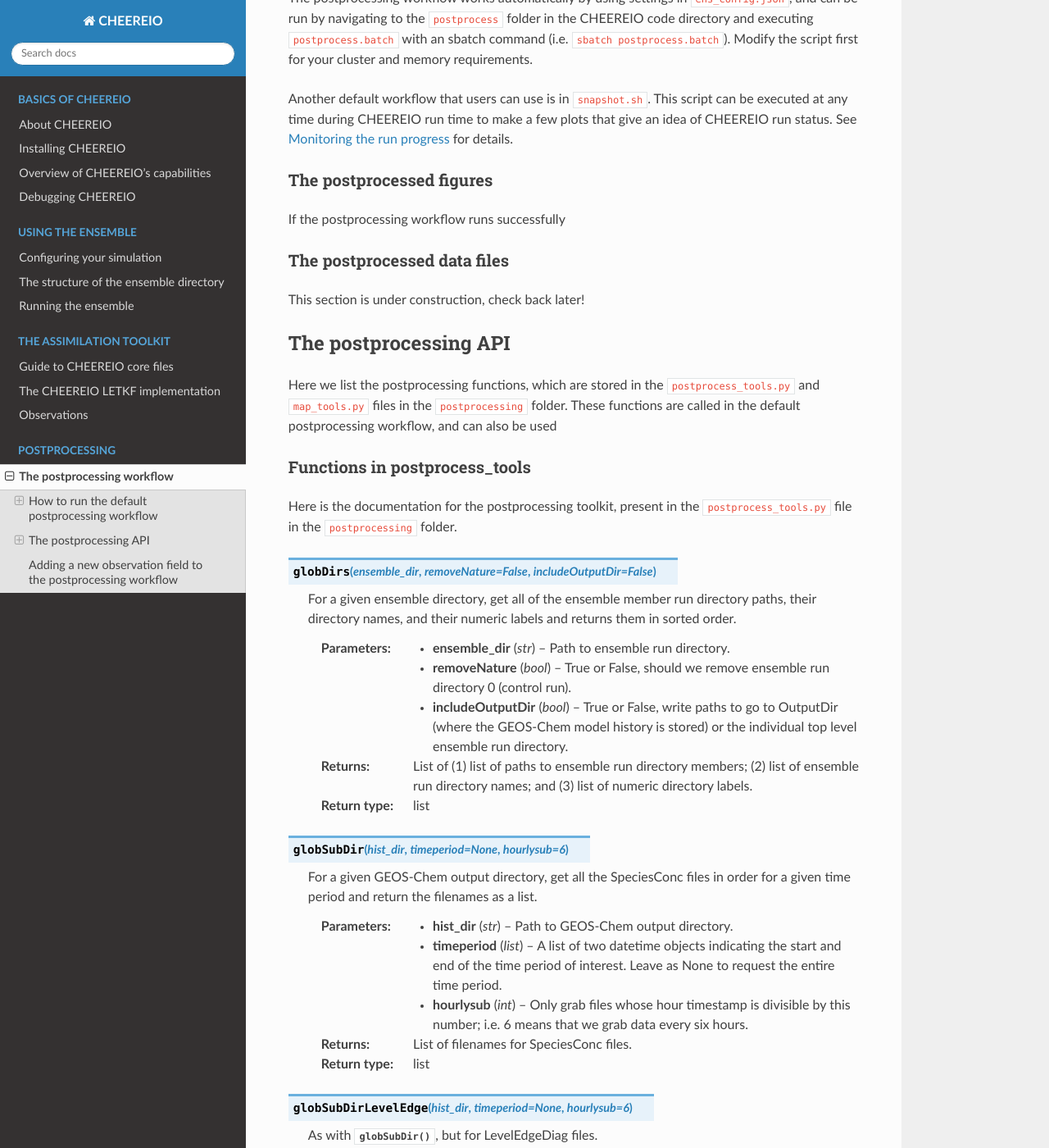
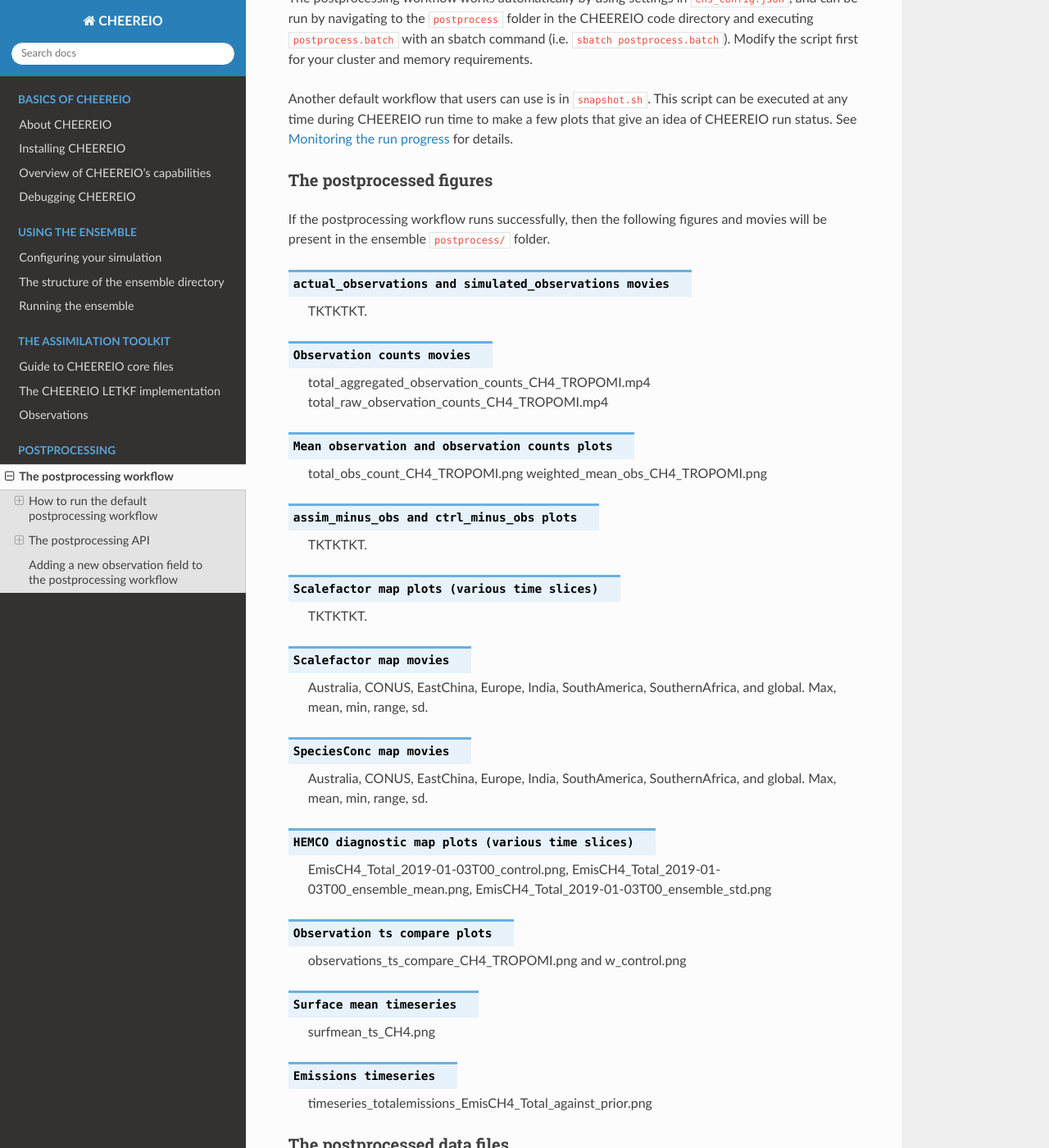
Before and after one commit to drewpendergrass/CHEEREIO, a Sphinx documentation site: the page built from docs/Postprocess-workflow.rst, in a window 1280 px wide and 1400 px high, scrolled down 326 px. Shown: the whole window at 82% size. Built offline with Sphinx 7.4.7 and the Read the Docs theme 2.0.0, drawn with Linux system fonts in a browser that asks for light colours; some of the changed text lies outside the part shown.

Commit message:
postprocess update

```diff
--- a/docs/Postprocess-workflow.rst
+++ b/docs/Postprocess-workflow.rst
@@ -15,12 +15,82 @@ Another default workflow that users can use is in ``snapshot.sh``. This script c
 The postprocessed figures
 ~~~~~~~~~~~~~
 
-If the postprocessing workflow runs successfully
+If the postprocessing workflow runs successfully, then the following figures and movies will be present in the ensemble ``postprocess/`` folder.
+
+.. option:: actual_observations and simulated_observations movies
+
+	TKTKTKT.
+
+.. option:: Observation counts movies
+
+	total_aggregated_observation_counts_CH4_TROPOMI.mp4 total_raw_observation_counts_CH4_TROPOMI.mp4
+
+.. option:: Mean observation and observation counts plots
+
+	total_obs_count_CH4_TROPOMI.png weighted_mean_obs_CH4_TROPOMI.png
+
+.. option:: assim_minus_obs and ctrl_minus_obs plots
+
+	TKTKTKT.
+
+.. option:: Scalefactor map plots (various time slices)
+
+	TKTKTKT.
+
+.. option:: Scalefactor map movies
+
+	Australia, CONUS, EastChina, Europe, India, SouthAmerica, SouthernAfrica, and global. Max, mean, min, range, sd.
+
+.. option:: SpeciesConc map movies
+
+	Australia, CONUS, EastChina, Europe, India, SouthAmerica, SouthernAfrica, and global. Max, mean, min, range, sd.
+
+.. option:: HEMCO diagnostic map plots (various time slices)
+
+	EmisCH4_Total_2019-01-03T00_control.png, EmisCH4_Total_2019-01-03T00_ensemble_mean.png, EmisCH4_Total_2019-01-03T00_ensemble_std.png
+
+.. option:: Observation ts compare plots
+
+	observations_ts_compare_CH4_TROPOMI.png and w_control.png
+
+.. option:: Surface mean timeseries
+
+	surfmean_ts_CH4.png
+
+.. option:: Emissions timeseries
+
+	timeseries_totalemissions_EmisCH4_Total_against_prior.png
+
 
 The postprocessed data files
 ~~~~~~~~~~~~~
 
-This section is under construction, check back later!
+After the default postprocessing run, the following data files will be present in the ensemble ``postprocess/`` folder.
+
+.. option:: bigy_arrays_for_plotting.pkl
+
+	TKTKTKT.
+
+.. option:: bigY.pkl
+
+	TKTKTKT.
+
+.. option:: Scalefactor .nc files
+
+	TKTKTKT.
+
+.. option:: combined_HEMCO_diagnostics.nc file
+
+	TKTKTKT.
+
+.. option:: control_HEMCO_diagnostics.nc file
+
+	TKTKTKT.
+
+.. option:: controlvar_pp.nc file
+
+	TKTKTKT.
+
 
 The postprocessing API
 -------------
```
